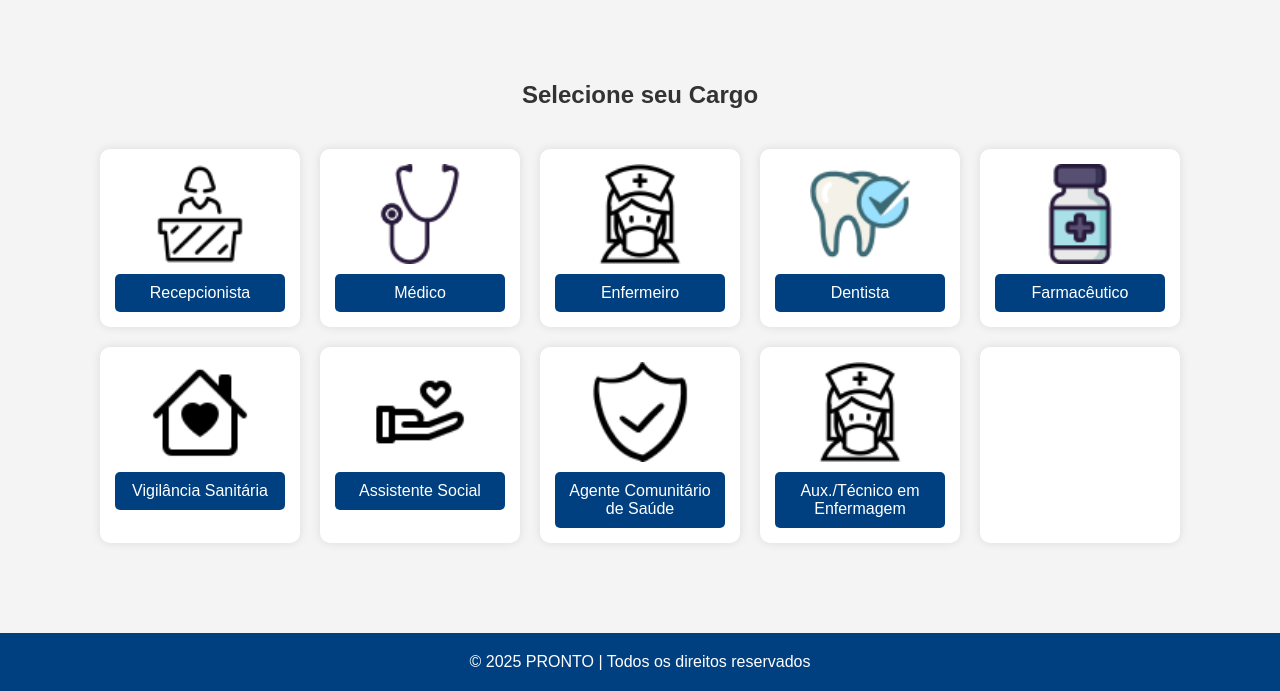
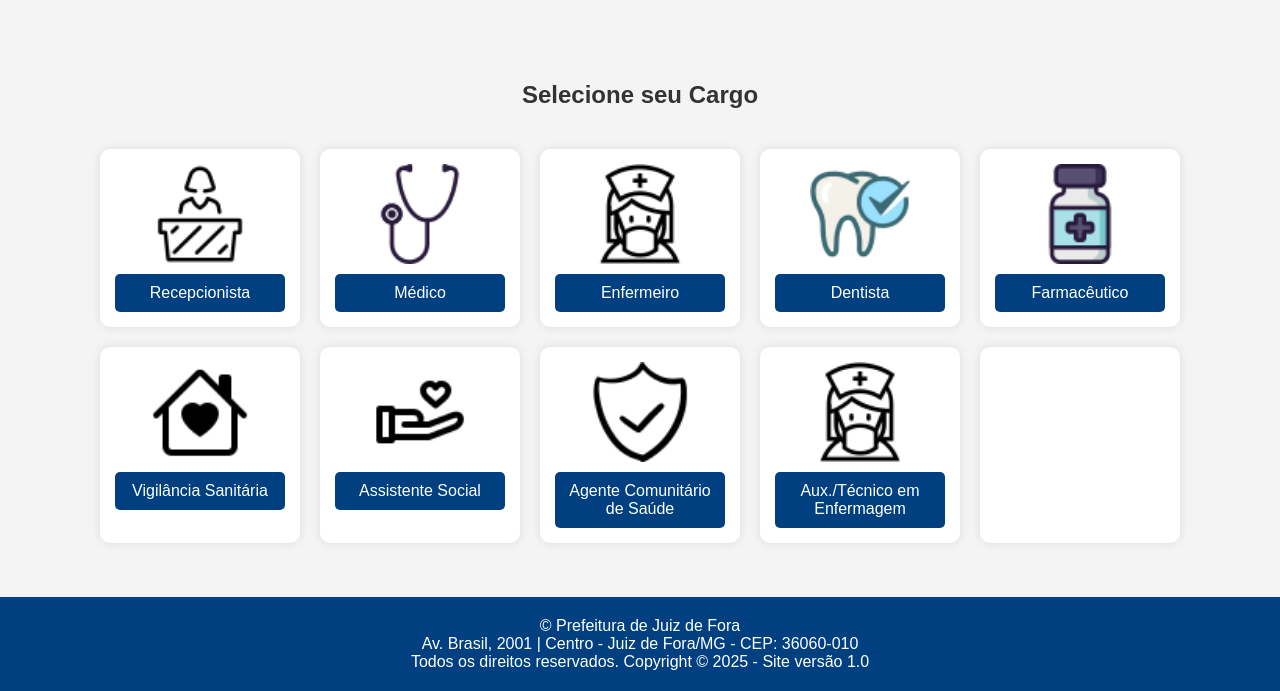
Before and after one commit to lidiane555/TutorialPronto, a plain HTML site: page index.html in a window 1280 px wide. Shown: the part 109-800 px from the top of the page. Drawn offline with Linux system fonts and the light colour scheme.

Commit message:
fix: alterar o footer para o oficial da prefeitura

```diff
--- a/components/footer.html
+++ b/components/footer.html
@@ -1,3 +1,5 @@
 <footer>
-    <p>&copy; 2025 PRONTO | Todos os direitos reservados</p>
+    <p>&copy; Prefeitura de Juiz de Fora <br>
+        Av. Brasil, 2001 | Centro - Juiz de Fora/MG - CEP: 36060-010<br>
+        Todos os direitos reservados. Copyright &copy; 2025 - Site versão 1.0</p>
 </footer>
```
